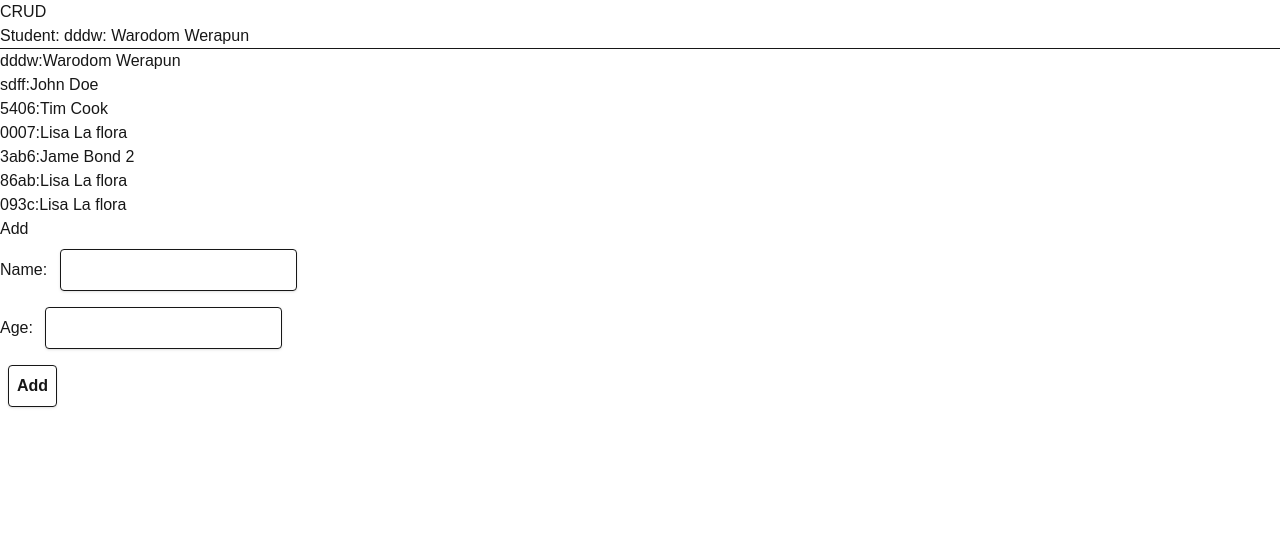
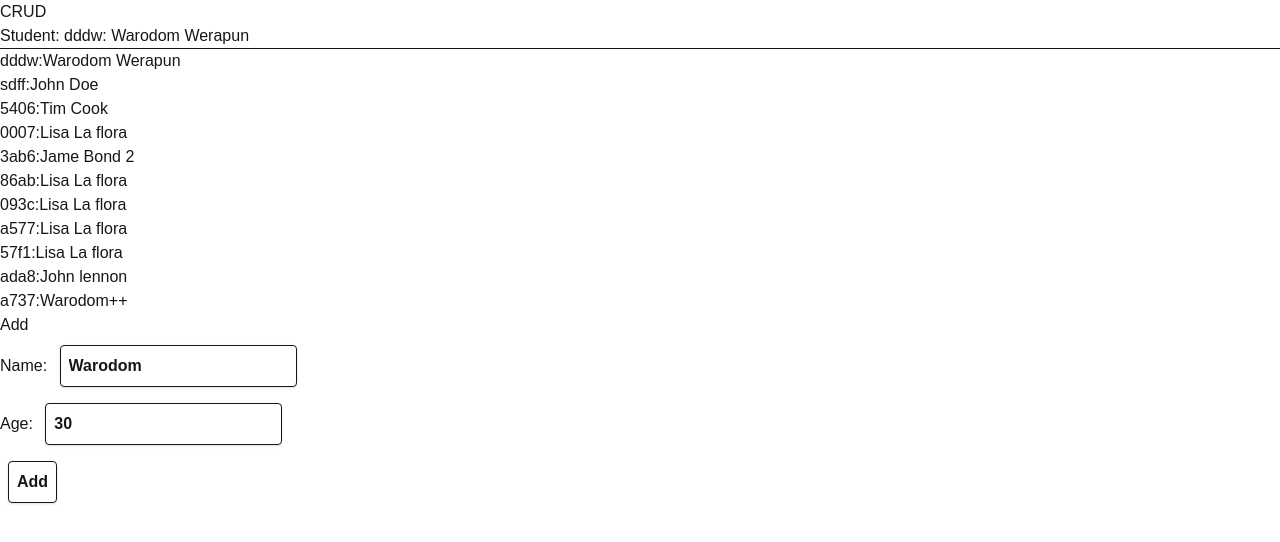
Before and after one commit to wwarodom/web_module_2026, a Next.js app in the folder 6_next_basic/my-app/: page /crud in a window 1280 px wide. Shown: the top 542 px of the page. Built offline with nearby package versions, Linux system fonts and the light colour scheme; data requests are answered from the project's data file.

Commit message:
update add student

```diff
--- a/6_next_basic/my-app/app/crud/page.tsx
+++ b/6_next_basic/my-app/app/crud/page.tsx
@@ -6,6 +6,11 @@ import { EXTRA_STYLE, StudentType, STYLE, URL } from '@/constants/type'
 export default function Crud() {
     const [student, setStudent] = useState<StudentType>()
     const [students, setStudents] = useState<StudentType[]>()
+    const [form, setForm] = useState({
+        name: "Warodom",
+        age: 30
+    })
+
     const getAllStudents = async () => {
         const response = await fetch(URL)
         const students = await (response.json())
@@ -29,16 +34,15 @@ export default function Crud() {
 
     const createStudent = async () => {
         console.log("Click create student")
+        const { name, age } = form
         const response = await fetch(URL, {
             method: "POST",
             headers: {
                 "Content-Type": "application.json"
             },
-            body: JSON.stringify({
-                name: "Lisa La flora",
-                age: 27
-            })
+            body: JSON.stringify({ name, age })
         })
+        await getAllStudents()
     }
 
     useEffect(() => {
@@ -53,7 +57,7 @@ export default function Crud() {
             {student &&
                 (<div>Student: {student.id}: {student.name}</div>)}
             <hr />
-            {student && <ul>
+            {students && <ul>
                 {
                     students.map((item, index) =>
                     (<li key={index}>
@@ -66,10 +70,18 @@ export default function Crud() {
         <h1>Add</h1>
         <div>
             <div>
-                Name: <input className={`${ STYLE } ${ EXTRA_STYLE }`} type="text" />
+                Name: <input className={`${ STYLE } ${ EXTRA_STYLE }`} type="text"
+                    name="name"
+                    value={form.name}
+                    onChange={(e) => setForm({ ...form, name: e.target.value })}
+                />
             </div>
             <div>
-                Age: <input className={`${ STYLE } ${ EXTRA_STYLE }`} type="number" />
+                Age: <input className={`${ STYLE } ${ EXTRA_STYLE }`} type="number"
+                    name="age"
+                    value={form.age}
+                    onChange={(e) => setForm({ ...form, age: +e.target.value })}
+                />
             </div>
             <div>
                 <button className={STYLE}
--- a/6_next_basic/my-app/db.json
+++ b/6_next_basic/my-app/db.json
@@ -34,6 +34,26 @@
       "id": "093c",
       "name": "Lisa La flora",
       "age": 27
+    },
+    {
+      "id": "a577",
+      "name": "Lisa La flora",
+      "age": 27
+    },
+    {
+      "id": "57f1",
+      "name": "Lisa La flora",
+      "age": 27
+    },
+    {
+      "id": "ada8",
+      "name": "John lennon",
+      "age": 99
+    },
+    {
+      "id": "a737",
+      "name": "Warodom++",
+      "age": 34
     }
   ]
 }
```
